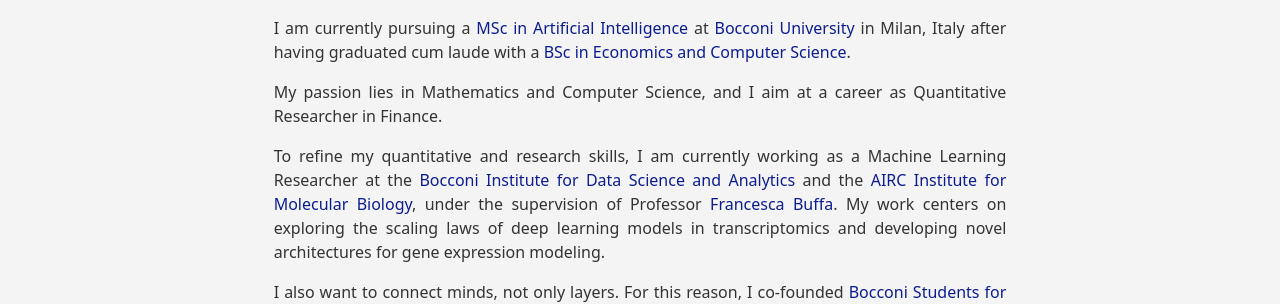
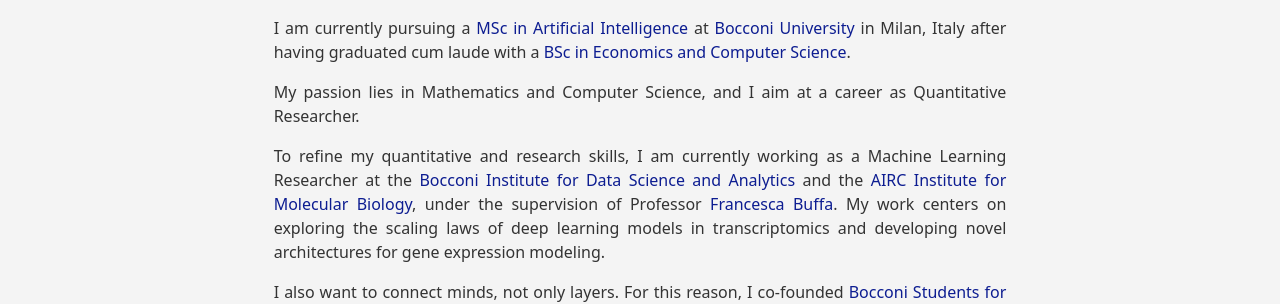
Before and after one commit to giacomo-ciro/giacomo-ciro.github.io, a Jekyll site: the page built from index.md, in a window 1280 px wide and 927 px high. Shown: the part 453-757 px from the top of the window. Built offline with Jekyll 4.4.1, drawn with Linux system fonts in a browser that asks for light colours; nearby versions of some CDN libraries.

Commit message:
hotfix(links): add backslash for links to docs

```diff
--- a/_includes/header.html
+++ b/_includes/header.html
@@ -16,7 +16,7 @@
         <li><a href="{{ '/quotes/' | relative_url }}">Quotes</a></li>
         </ul>
     </nav>
-        <a class="btn-cv" href="assets/docs/Giacomo_Ciro_CV.pdf" target="_blank">CV</a>
+        <a class="btn-cv" href="/assets/docs/Giacomo_Ciro_CV.pdf" target="_blank">CV</a>
     </div>
 </div>
 </header>
--- a/index.md
+++ b/index.md
@@ -25,7 +25,7 @@
 {{ "
 I am currently pursuing a [MSc in Artificial Intelligence](https://www.unibocconi.it/en/programs/master-science/artificial-intelligence) at [Bocconi University](https://www.unibocconi.it/en) in Milan, Italy after having graduated cum laude with a [BSc in Economics and Computer Science](https://www.unibocconi.it/en/programs/bachelor-science/economics-management-and-computer-science).
 
-My passion lies in Mathematics and Computer Science, and I aim at a career as Quantitative Researcher in Finance.
+My passion lies in Mathematics and Computer Science, and I aim at a career as Quantitative Researcher.
 
 To refine my quantitative and research skills, I am currently working as a Machine Learning Researcher at the [Bocconi Institute for Data Science and Analytics](https://bidsa.unibocconi.eu/?_gl=1*vwq429*_up*MQ..*_ga*NTg0NTkzNzg4LjE3MzI0ODA4MDc.*_ga_FMVFTTB8Q4*MTczMjQ4MDgwNS4xLjEuMTczMjQ4MDg3MS4wLjAuMA..) and the [AIRC Institute for Molecular Biology](https://www.ifom.eu/it/), under the supervision of Professor [Francesca Buffa](https://cs.unibocconi.eu/people/francesca-buffa). My work centers on exploring the scaling laws of deep learning models in transcriptomics and developing novel architectures for gene expression modeling.
 
```
Also changed, not shown: CONTRIBUTING.md (+4 -0 lines), _data/projects.yml (+6 -7 lines).
